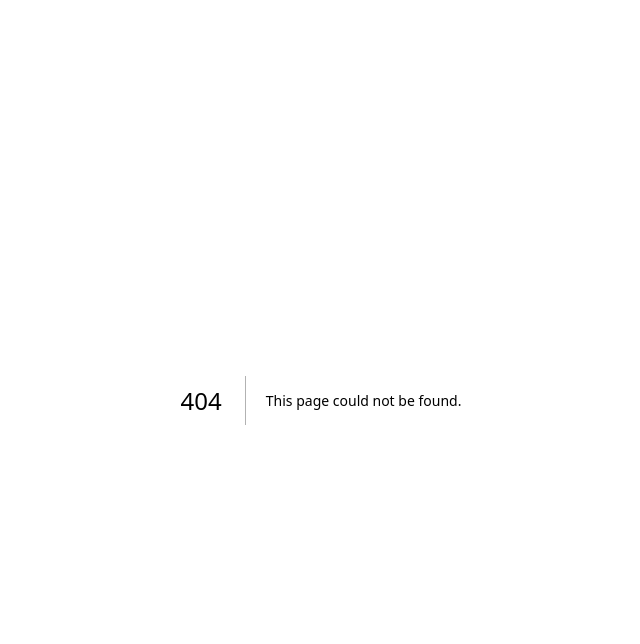
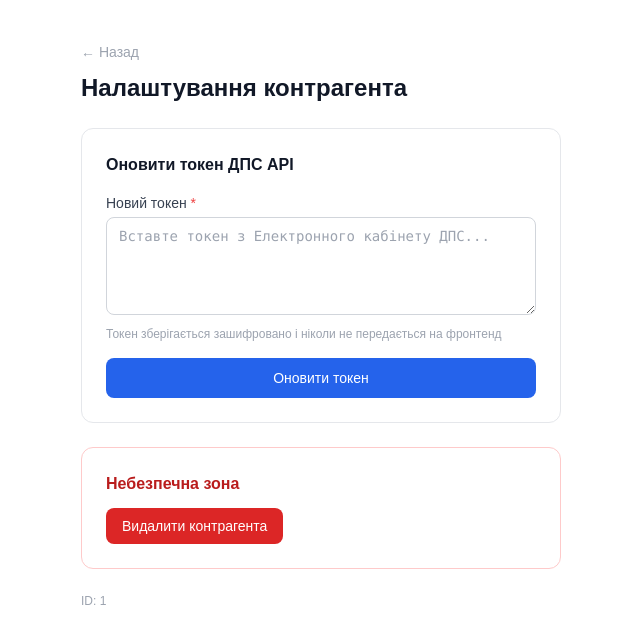
Before and after one commit to qc1ukr-design/dps-monitor, a Next.js app in the folder web/: page /dashboard/client/1/settings in a window 1280 px wide. Before the commit this address had no page. Shown: the top 644 px of the page, without its empty margins (319-959 px from the left). Built offline with nearby package versions, Linux system fonts and the light colour scheme.

Commit message:
feat: add client settings page (update token, delete) + PATCH/DELETE API
Co-Authored-By: Claude Sonnet 4.6 <noreply@anthropic.com>

```diff
--- /dev/null
+++ b/web/app/api/clients/[id]/route.ts
@@ -0,0 +1,63 @@
+import { NextRequest, NextResponse } from 'next/server'
+import { createClient } from '@/lib/supabase/server'
+import { encrypt } from '@/lib/crypto'
+
+interface RouteParams {
+  params: Promise<{ id: string }>
+}
+
+// PATCH /api/clients/[id] — оновити токен ДПС
+export async function PATCH(request: NextRequest, { params }: RouteParams) {
+  const { id } = await params
+  const supabase = await createClient()
+  const { data: { user }, error: authError } = await supabase.auth.getUser()
+  if (authError || !user) return NextResponse.json({ error: 'Unauthorized' }, { status: 401 })
+
+  const body = await request.json()
+  const { dpsToken } = body as { dpsToken: string }
+
+  if (!dpsToken) {
+    return NextResponse.json({ error: 'dpsToken is required' }, { status: 400 })
+  }
+
+  // Verify client belongs to this user
+  const { data: client } = await supabase
+    .from('clients')
+    .select('id')
+    .eq('id', id)
+    .eq('user_id', user.id)
+    .single()
+
+  if (!client) return NextResponse.json({ error: 'Client not found' }, { status: 404 })
+
+  const tokenEncrypted = encrypt(dpsToken)
+
+  // Upsert token
+  const { error } = await supabase
+    .from('api_tokens')
+    .upsert(
+      { client_id: id, user_id: user.id, token_encrypted: tokenEncrypted },
+      { onConflict: 'client_id,user_id' }
+    )
+
+  if (error) return NextResponse.json({ error: error.message }, { status: 500 })
+
+  return NextResponse.json({ ok: true })
+}
+
+// DELETE /api/clients/[id] — видалити контрагента
+export async function DELETE(_request: NextRequest, { params }: RouteParams) {
+  const { id } = await params
+  const supabase = await createClient()
+  const { data: { user }, error: authError } = await supabase.auth.getUser()
+  if (authError || !user) return NextResponse.json({ error: 'Unauthorized' }, { status: 401 })
+
+  const { error } = await supabase
+    .from('clients')
+    .delete()
+    .eq('id', id)
+    .eq('user_id', user.id)
+
+  if (error) return NextResponse.json({ error: error.message }, { status: 500 })
+  return NextResponse.json({ ok: true })
+}
--- a/web/app/dashboard/client/[id]/page.tsx
+++ b/web/app/dashboard/client/[id]/page.tsx
@@ -31,6 +31,7 @@ export default async function ClientPage({ params }: PageProps) {
 
   return (
     <div className="max-w-4xl mx-auto py-10 px-4 space-y-6">
+      <div className="flex items-start justify-between">
         <div>
           <Link href="/dashboard/clients" className="text-sm text-gray-400 hover:text-gray-600">
             ← Контрагенти
@@ -40,6 +41,13 @@ export default async function ClientPage({ params }: PageProps) {
             <p className="text-gray-500 text-sm">ЄДРПОУ: {client.edrpou}</p>
           )}
         </div>
+        <Link
+          href={`/dashboard/client/${id}/settings`}
+          className="text-sm text-gray-400 hover:text-gray-600 mt-1"
+        >
+          ⚙ Налаштування
+        </Link>
+      </div>
 
       <TaxpayerProfileCard profile={profileRes.data!} isMock={profileRes.isMock} />
       <BudgetCalculationsTable data={budgetRes.data!} isMock={budgetRes.isMock} />
--- /dev/null
+++ b/web/app/dashboard/client/[id]/settings/page.tsx
@@ -0,0 +1,111 @@
+'use client'
+
+import { useState } from 'react'
+import { useRouter, useParams } from 'next/navigation'
+import Link from 'next/link'
+
+export default function ClientSettingsPage() {
+  const { id } = useParams<{ id: string }>()
+  const router = useRouter()
+  const [dpsToken, setDpsToken] = useState('')
+  const [loading, setLoading] = useState(false)
+  const [error, setError] = useState('')
+  const [success, setSuccess] = useState(false)
+
+  async function handleUpdateToken(e: React.FormEvent) {
+    e.preventDefault()
+    setError('')
+    setSuccess(false)
+    setLoading(true)
+
+    const res = await fetch(`/api/clients/${id}`, {
+      method: 'PATCH',
+      headers: { 'Content-Type': 'application/json' },
+      body: JSON.stringify({ dpsToken }),
+    })
+
+    setLoading(false)
+
+    if (!res.ok) {
+      const json = await res.json()
+      setError(json.error || 'Помилка оновлення токена')
+      return
+    }
+
+    setSuccess(true)
+    setDpsToken('')
+    setTimeout(() => router.push(`/dashboard/client/${id}`), 1500)
+  }
+
+  async function handleDelete() {
+    if (!confirm('Видалити контрагента? Всі дані будуть втрачені.')) return
+
+    const res = await fetch(`/api/clients/${id}`, { method: 'DELETE' })
+    if (res.ok) {
+      router.push('/dashboard/clients')
+    } else {
+      const json = await res.json()
+      setError(json.error || 'Помилка видалення')
+    }
+  }
+
+  return (
+    <div className="max-w-lg mx-auto py-10 px-4 space-y-6">
+      <div>
+        <Link href={`/dashboard/client/${id}`} className="text-sm text-gray-400 hover:text-gray-600">
+          ← Назад
+        </Link>
+        <h1 className="text-2xl font-bold text-gray-900 mt-2">Налаштування контрагента</h1>
+      </div>
+
+      <form onSubmit={handleUpdateToken} className="bg-white rounded-xl border border-gray-200 p-6 space-y-4">
+        <h2 className="font-semibold text-gray-900">Оновити токен ДПС API</h2>
+        <div>
+          <label className="block text-sm font-medium text-gray-700 mb-1">
+            Новий токен <span className="text-red-500">*</span>
+          </label>
+          <textarea
+            value={dpsToken}
+            onChange={(e) => setDpsToken(e.target.value)}
+            placeholder="Вставте токен з Електронного кабінету ДПС..."
+            required
+            rows={4}
+            className="w-full border border-gray-300 rounded-lg px-3 py-2 text-sm font-mono focus:outline-none focus:ring-2 focus:ring-blue-500"
+          />
+          <p className="text-xs text-gray-400 mt-1">
+            Токен зберігається зашифровано і ніколи не передається на фронтенд
+          </p>
+        </div>
+
+        {error && (
+          <div className="bg-red-50 text-red-600 text-sm px-4 py-3 rounded-lg">{error}</div>
+        )}
+        {success && (
+          <div className="bg-green-50 text-green-700 text-sm px-4 py-3 rounded-lg">
+            Токен успішно оновлено! Перенаправлення...
+          </div>
+        )}
+
+        <button
+          type="submit"
+          disabled={loading}
+          className="w-full bg-blue-600 text-white py-2.5 rounded-lg text-sm font-medium hover:bg-blue-700 disabled:opacity-60 transition"
+        >
+          {loading ? 'Збереження...' : 'Оновити токен'}
+        </button>
+      </form>
+
+      <div className="bg-white rounded-xl border border-red-200 p-6">
+        <h2 className="font-semibold text-red-700 mb-3">Небезпечна зона</h2>
+        <button
+          onClick={handleDelete}
+          className="bg-red-600 text-white px-4 py-2 rounded-lg text-sm font-medium hover:bg-red-700 transition"
+        >
+          Видалити контрагента
+        </button>
+      </div>
+
+      <div className="text-xs text-gray-400">ID: {id}</div>
+    </div>
+  )
+}
```
Lines whose indentation alone changed are shown as unchanged.
